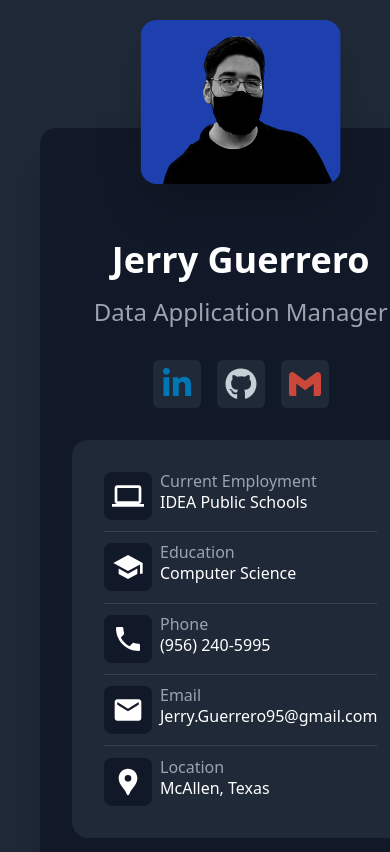
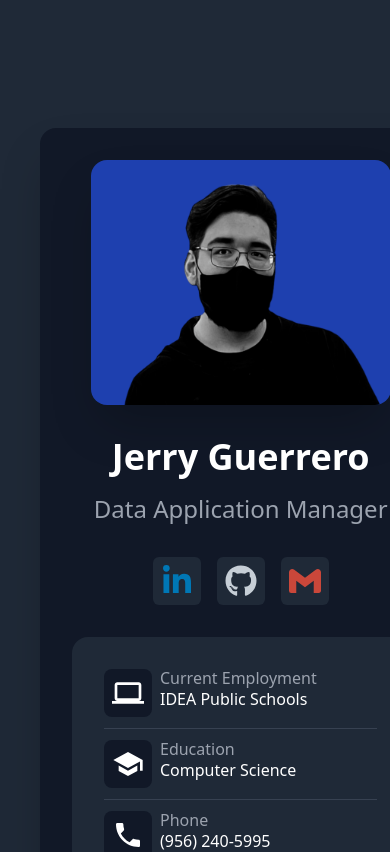
Before and after one commit to Durzo95/jerry-guerrero-portfolio, a Next.js app: page / in a window 390 px wide. Shown: the top 852 px of the page. Built offline with nearby package versions, Linux system fonts and the light colour scheme.

Commit message:
Profile picture set on resize

```diff
--- a/components/Profile.tsx
+++ b/components/Profile.tsx
@@ -10,7 +10,7 @@ export default function Profile() {
     <div className="lg:w-1/3 lg:max-w-md min-w-max h-max p-8 bg-gray-900 rounded-2xl shadow-2xl text-white relative">
       {/* Profile image */}
       <ProfilePhoto />
-      <div className="mb-20" />
+      <div className="lg:mb-20 mb-8" />
       {/* Profile Title */}
       <ProfileTitle />
       {/* The social media links */}
--- a/components/ProfilePhoto.tsx
+++ b/components/ProfilePhoto.tsx
@@ -2,7 +2,7 @@ import Image from "next/image";
 
 export default function ProfilePhoto() {
   return (
-    <div className="absolute left-[50%] transform translate-x-[-50%] mt-[-140px]">
+    <div className="flex justify-center lg:absolute lg:left-[50%] lg:transform lg:translate-x-[-50%] lg:mt-[-140px]">
       <Image
         src="/Headshot.png"
         alt="Jerry Guerrero"
```
